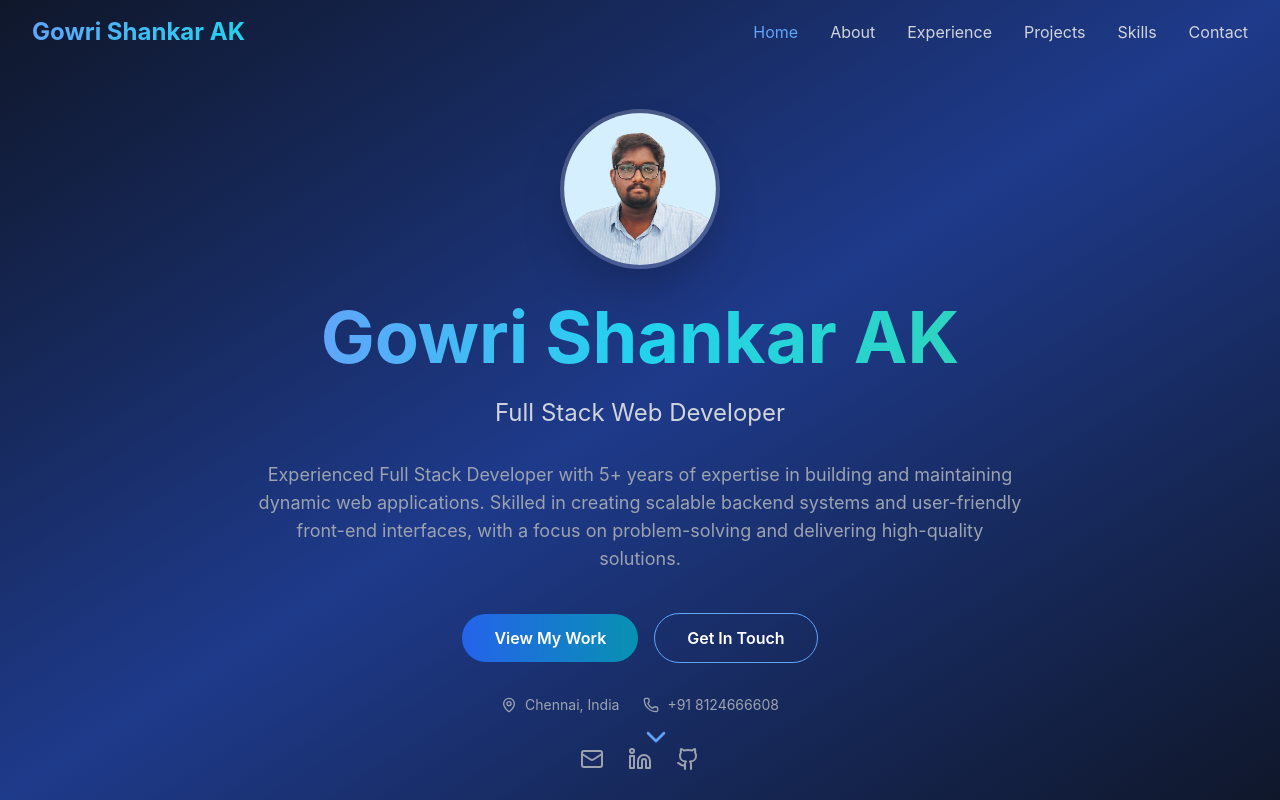
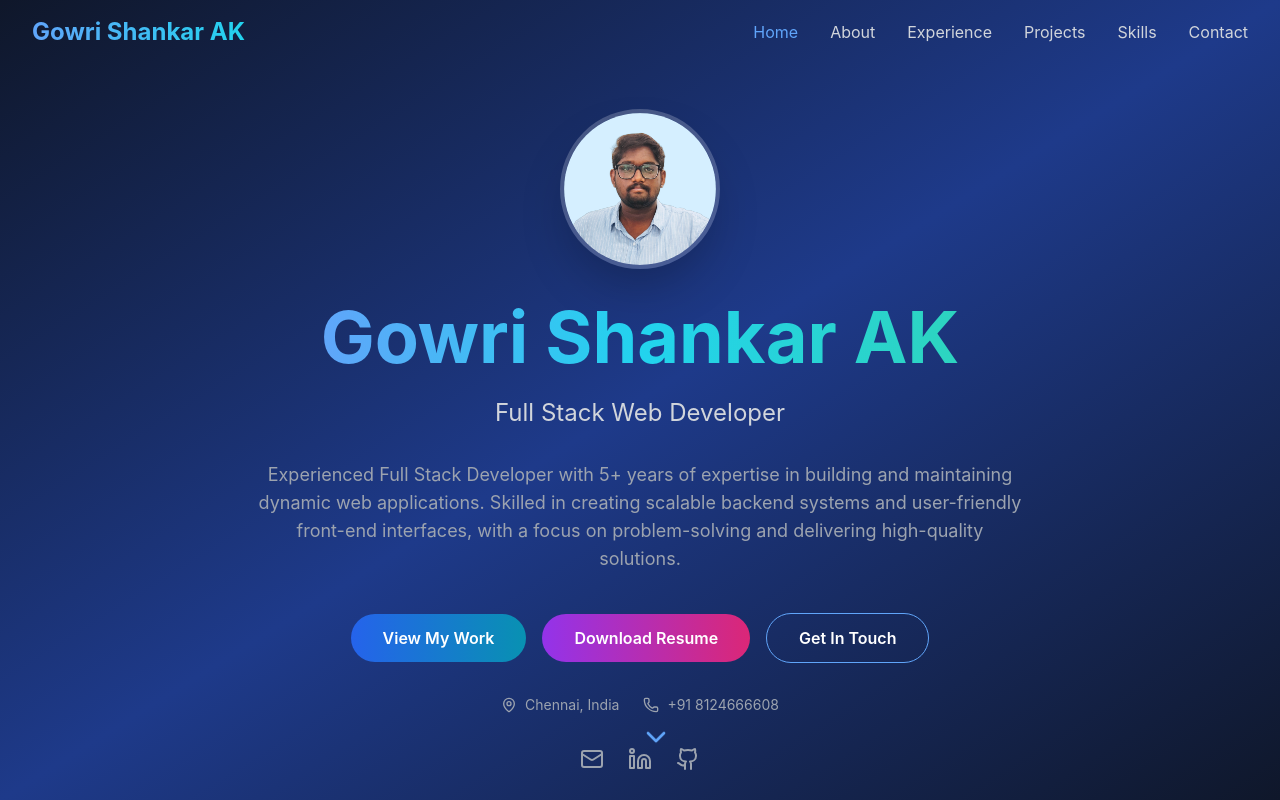
Before and after one commit to iamgowrishankar/portfolio, a React (Create React App) app: page / in a window 1280 px wide. Shown: the top 800 px of the page. Built offline with nearby package versions, Linux system fonts and the light colour scheme.

Commit message:
Add resume download functionality

```diff
--- a/src/components/Hero.js
+++ b/src/components/Hero.js
@@ -1,5 +1,5 @@
 import React from 'react';
-import { ChevronDown, MapPin, Phone, Mail, Linkedin, Github, User } from 'lucide-react';
+import { ChevronDown, MapPin, Phone, Mail, Linkedin, Github } from 'lucide-react';
 
 const Hero = () => {
   const scrollToSection = (sectionId) => {
@@ -44,6 +44,13 @@ const Hero = () => {
             >
                 View My Work
             </button>
+            <a
+                href={`${process.env.PUBLIC_URL}/resume.pdf`}
+                download="GOWRI-SHANKAR-AK.pdf"
+                className="bg-gradient-to-r from-purple-600 to-pink-600 hover:from-purple-700 hover:to-pink-700 px-8 py-3 rounded-full font-semibold transition-all duration-200 transform hover:scale-105 text-white"
+            >
+                Download Resume
+            </a>
             <button
                 onClick={() => scrollToSection('contact')}
                 className="border border-blue-400 hover:bg-blue-400/10 px-8 py-3 rounded-full font-semibold transition-all duration-200"
@@ -81,7 +88,7 @@ const Hero = () => {
             <Linkedin size={24} />
           </a>
           <a
-            href="#"
+            href="https://github.com/iamgowrishankar/portfolio"
             className="text-gray-400 hover:text-blue-400 transition-colors duration-200"
             title="GitHub"
           >
```
Also changed, not shown: 1 other file (tests, documents, lock files or other folders). Lines whose indentation alone changed are shown as unchanged.
